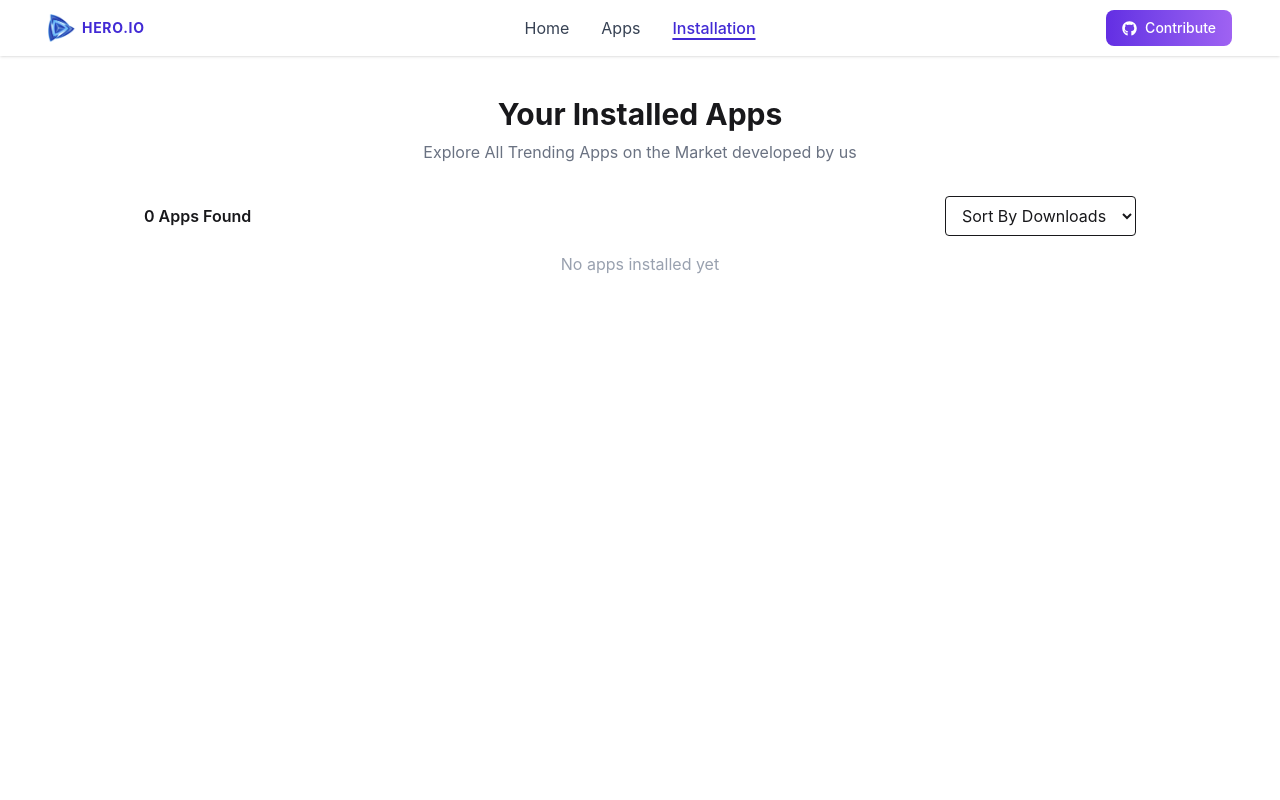
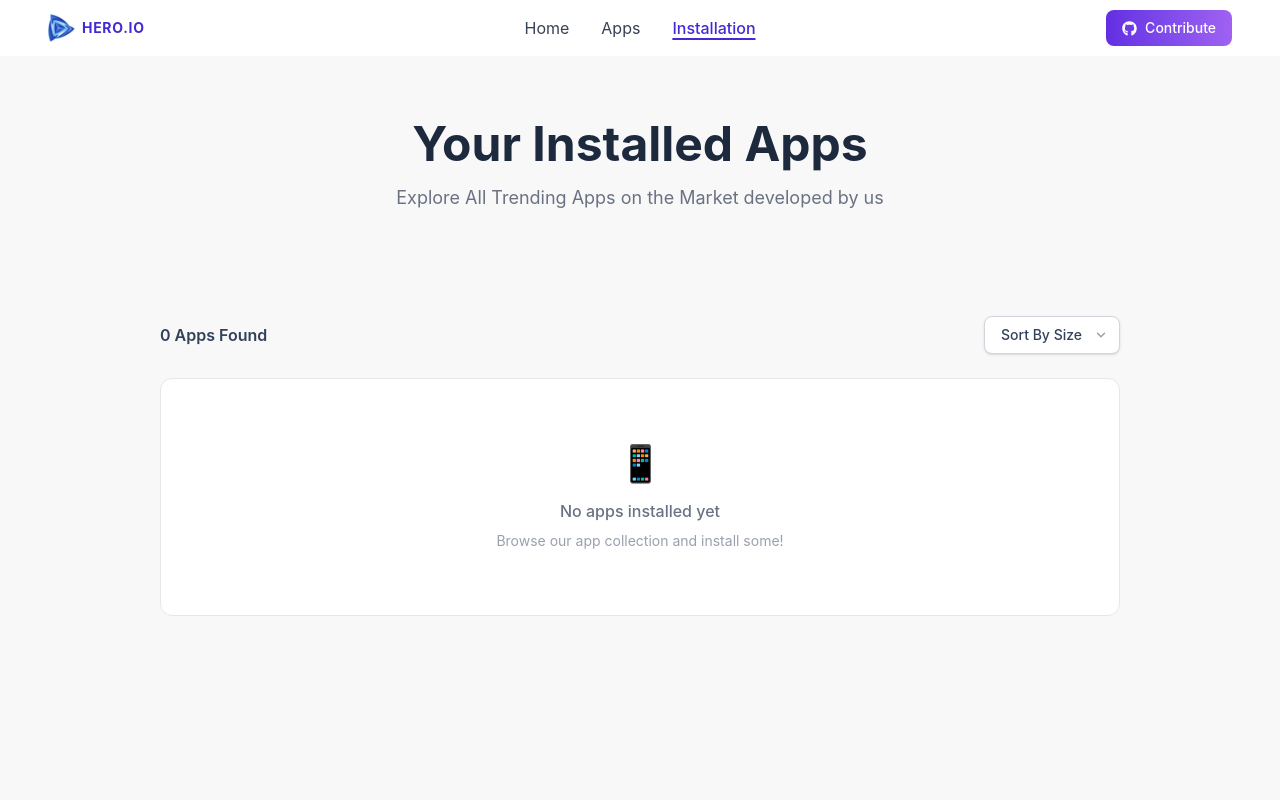
Before and after one commit to md-sazzadul/app-nest, a React (Vite) app: page /installation in a window 1280 px wide. Shown: the top 800 px of the page. Built offline with nearby package versions, Linux system fonts and the light colour scheme.

Commit message:
updated ui of installation page

```diff
--- a/src/components/layout/Footer.jsx
+++ b/src/components/layout/Footer.jsx
@@ -7,7 +7,7 @@ const Footer = () => {
   const currentYear = new Date().getFullYear();
 
   return (
-    <footer className="bg-[#06283D] text-white mt-16 relative overflow-hidden">
+    <footer className="bg-[#06283D] text-white relative overflow-hidden">
       {/* Decorative gradient blobs */}
       <div
         className="absolute top-0 left-0 w-72 h-72 rounded-full opacity-10 pointer-events-none"
--- a/src/pages/Installation.jsx
+++ b/src/pages/Installation.jsx
@@ -10,110 +10,162 @@ const Installation = () => {
     setApps(getInstalledApps());
   }, []);
 
-  const parseDownloads = (downloads) => {
-    if (!downloads) return 0;
-
-    if (downloads.includes("M")) {
-      return parseFloat(downloads) * 1_000_000;
-    }
-    if (downloads.includes("K")) {
-      return parseFloat(downloads) * 1_000;
-    }
-
-    return parseFloat(downloads);
-  };
-
   const handleSort = (order) => {
     setSortOrder(order);
-
-    const sortedApps = [...apps].sort((a, b) => {
-      const aDownloads = parseDownloads(a.downloads);
-      const bDownloads = parseDownloads(b.downloads);
-
-      return order === "high-low"
-        ? bDownloads - aDownloads
-        : aDownloads - bDownloads;
+    const sorted = [...apps].sort((a, b) => {
+      const aSize = a.size || 0;
+      const bSize = b.size || 0;
+      return order === "high-low" ? bSize - aSize : aSize - bSize;
     });
-
-    setApps(sortedApps);
+    setApps(sorted);
   };
-
-  useEffect(() => {
-    const storedApps = getInstalledApps();
-
-    if (sortOrder) {
-      handleSort(sortOrder);
-    } else {
-      setApps(storedApps);
-    }
-  }, []);
 
   const handleUninstall = (id, name) => {
     uninstallApp(id);
-
-    // update UI instantly
-    const updatedApps = apps.filter((app) => app.id !== id);
-    setApps(updatedApps);
-
+    setApps((prev) => prev.filter((app) => app.id !== id));
     toast.info(`${name} uninstalled successfully ❌`);
   };
 
+  const formatDownloads = (downloads) => {
+    const num = Number(downloads);
+    if (isNaN(num) || !downloads) return "0";
+    if (num >= 1_000_000_000) return `${(num / 1_000_000_000).toFixed(1)}B`;
+    if (num >= 1_000_000) return `${Math.floor(num / 1_000_000)}M`;
+    if (num >= 1_000) return `${Math.floor(num / 1_000)}K`;
+    return String(num);
+  };
+
   return (
-    <div className="max-w-5xl mx-auto px-4 py-10">
-      {/* Header */}
-      <h1 className="text-3xl font-bold text-center mb-2">
+    <div>
+      <section className="bg-base-200 py-16">
+        <div className="max-w-5xl mx-auto px-6 text-center">
+          <h1 className="text-3xl md:text-4xl lg:text-5xl font-bold text-slate-800">
             Your Installed Apps
           </h1>
-      <p className="text-center text-gray-500 mb-8">
+          <p className="mt-4 text-gray-500 text-base md:text-lg max-w-2xl mx-auto">
             Explore All Trending Apps on the Market developed by us
           </p>
+        </div>
+      </section>
 
-      <div className="flex justify-between items-center mb-4">
-        <p className="font-semibold">{apps.length} Apps Found</p>
+      {/* Content */}
+      <div className="bg-base-200 min-h-screen">
+        <div className="max-w-5xl mx-auto px-6 lg:px-8 py-10">
+          {/* Toolbar */}
+          <div className="flex justify-between items-center mb-6">
+            <p className="font-semibold text-slate-700">
+              {apps.length} Apps Found
+            </p>
 
+            {/* Sort Dropdown */}
+            <div className="relative">
               <select
                 value={sortOrder}
                 onChange={(e) => handleSort(e.target.value)}
-          className="border px-3 py-2 rounded"
+                className="appearance-none border border-gray-300 bg-white rounded-lg px-4 py-2 pr-9 text-sm font-medium text-slate-700 shadow-sm focus:outline-none focus:border-gray-400 transition-colors cursor-pointer"
               >
-          <option value="">Sort By Downloads</option>
+                <option value="">Sort By Size</option>
                 <option value="high-low">High → Low</option>
                 <option value="low-high">Low → High</option>
               </select>
+              <div className="pointer-events-none absolute right-3 top-1/2 -translate-y-1/2 text-gray-400">
+                <svg
+                  width="14"
+                  height="14"
+                  viewBox="0 0 24 24"
+                  fill="none"
+                  stroke="currentColor"
+                  strokeWidth="2.5"
+                  strokeLinecap="round"
+                  strokeLinejoin="round"
+                >
+                  <polyline points="6 9 12 15 18 9" />
+                </svg>
+              </div>
+            </div>
           </div>
 
-      {/* List */}
-      <div className="space-y-4">
+          {/* App List */}
+          <div className="flex flex-col gap-4">
             {apps.length === 0 ? (
-          <p className="text-center text-gray-400">No apps installed yet</p>
+              <div className="bg-white border border-gray-200 rounded-xl text-center py-16 px-6">
+                <p className="text-4xl mb-4">📱</p>
+                <p className="text-gray-500 font-medium text-base">
+                  No apps installed yet
+                </p>
+                <p className="text-gray-400 text-sm mt-2">
+                  Browse our app collection and install some!
+                </p>
+              </div>
             ) : (
               apps.map((app) => (
                 <div
                   key={app.id}
-              className="flex items-center justify-between bg-gray-100 p-4 rounded-lg"
+                  className="flex items-center justify-between bg-white border border-gray-200 rounded-xl px-5 py-4 hover:shadow-md transition-shadow duration-200"
                 >
-              {/* Left */}
+                  {/* Left: Icon + Info */}
                   <div className="flex items-center gap-4">
+                    {/* App Icon */}
+                    <div className="w-16 h-16 rounded-2xl bg-gray-100 flex items-center justify-center shrink-0 overflow-hidden">
+                      {app.image ? (
                         <img
                           src={app.image}
                           alt={app.title}
-                  className="w-16 h-16 rounded"
+                          className="w-11 h-11 object-contain"
+                          onError={(e) => {
+                            e.target.style.display = "none";
+                          }}
                         />
+                      ) : (
+                        <span className="text-2xl">📱</span>
+                      )}
+                    </div>
 
+                    {/* Text */}
                     <div>
-                  <h2 className="font-semibold">{app.title}</h2>
-                  <div className="text-sm text-gray-500 flex gap-3">
-                    <span>⬇ {app.downloads}</span>
-                    <span>⭐ {app.rating}</span>
-                    <span>{app.size} MB</span>
+                      <h3 className="font-semibold text-gray-900 text-sm md:text-base leading-snug">
+                        {app.title}
+                      </h3>
+                      <div className="flex items-center gap-3 mt-1.5 text-xs md:text-sm">
+                        {/* Downloads */}
+                        <span className="flex items-center gap-1 text-indigo-500 font-semibold">
+                          <svg
+                            width="12"
+                            height="12"
+                            viewBox="0 0 24 24"
+                            fill="currentColor"
+                          >
+                            <path d="M12 16l-6-6h4V4h4v6h4l-6 6z" />
+                            <rect x="5" y="18" width="14" height="2" rx="1" />
+                          </svg>
+                          {formatDownloads(app.downloads)}
+                        </span>
+
+                        {/* Rating */}
+                        <span className="flex items-center gap-1 text-orange-400 font-semibold">
+                          <svg
+                            width="12"
+                            height="12"
+                            viewBox="0 0 24 24"
+                            fill="currentColor"
+                          >
+                            <path d="M12 2l3.09 6.26L22 9.27l-5 4.87 1.18 6.88L12 17.77l-6.18 3.25L7 14.14 2 9.27l6.91-1.01L12 2z" />
+                          </svg>
+                          {app.ratingAvg ?? app.rating ?? "N/A"}
+                        </span>
+
+                        {/* Size */}
+                        <span className="text-gray-400 font-medium">
+                          {app.size} MB
+                        </span>
                       </div>
                     </div>
                   </div>
 
-              {/* Right */}
+                  {/* Right: Uninstall Button */}
                   <button
                     onClick={() => handleUninstall(app.id, app.title)}
-                className="bg-green-500 text-white px-4 py-2 rounded hover:bg-green-600"
+                    className="shrink-0 bg-green-500 hover:bg-green-600 active:scale-95 text-white text-sm font-semibold px-5 py-2 rounded-lg transition-all duration-150"
                   >
                     Uninstall
                   </button>
@@ -122,6 +174,8 @@ const Installation = () => {
             )}
           </div>
         </div>
+      </div>
+    </div>
   );
 };
 
```
Lines whose indentation alone changed are shown as unchanged.
